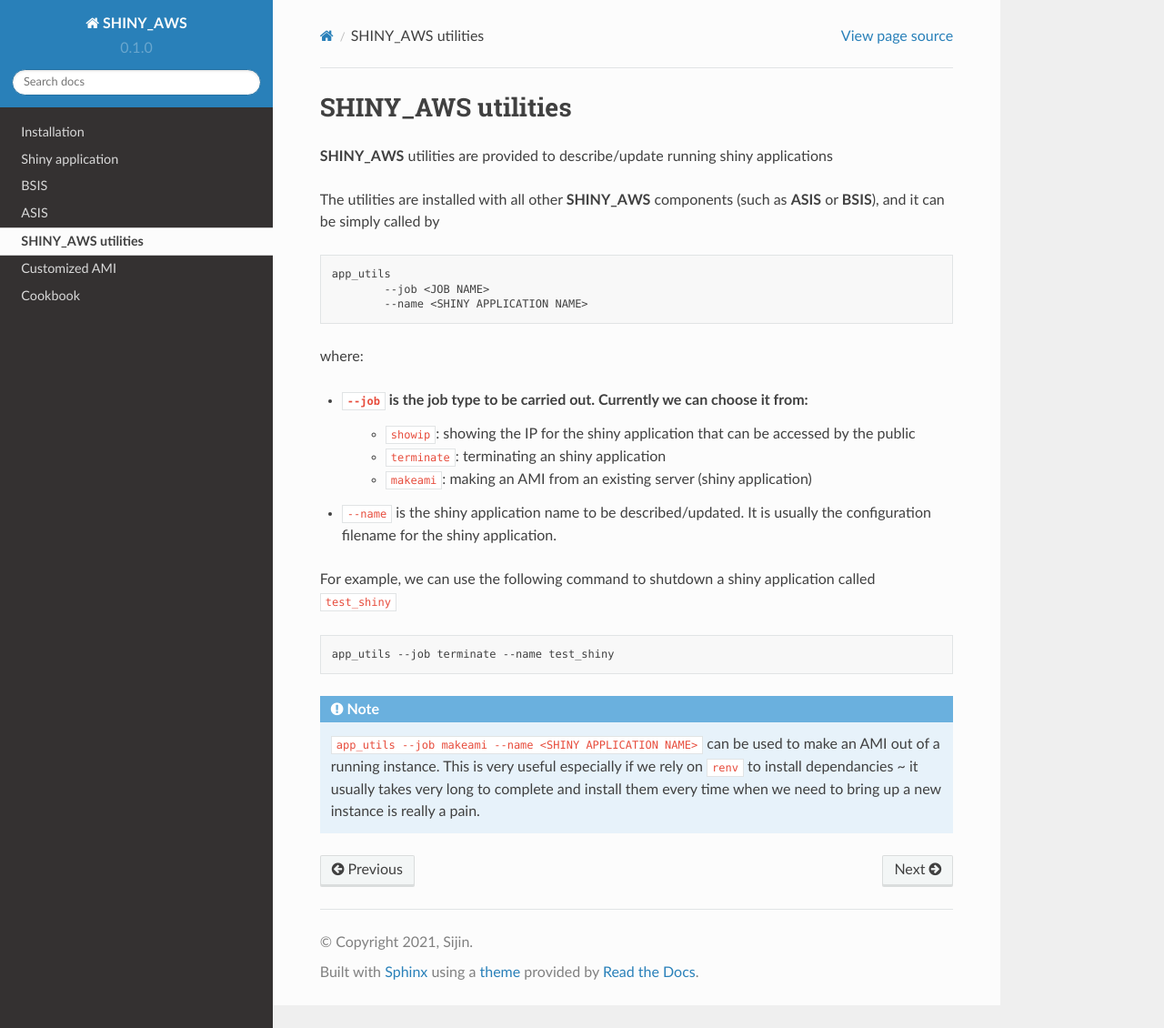
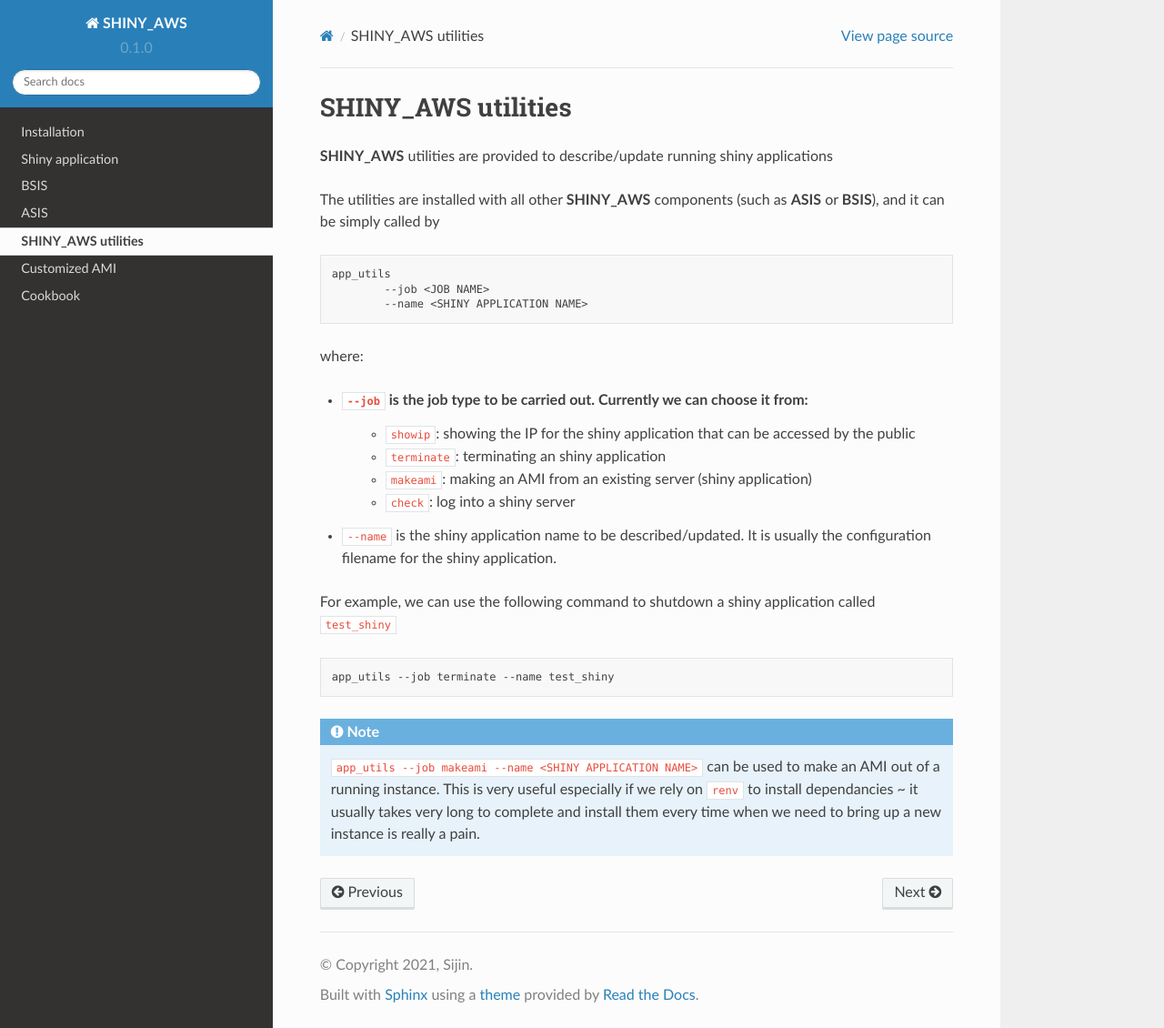
Before and after one commit to jzanetti/shiny_aws, a Sphinx documentation site: the page built from doc/source/Utilities.rst, in a window 1280 px wide and 1130 px high. Shown: the whole window at 91% size. Built offline with Sphinx 7.4.7 and the Read the Docs theme 2.0.0, drawn with Linux system fonts in a browser that asks for light colours.

Commit message:
update shiny doc

```diff
--- a/doc/source/Utilities.rst
+++ b/doc/source/Utilities.rst
@@ -18,6 +18,7 @@
     - ``showip``: showing the IP for the shiny application that can be accessed by the public
     - ``terminate``: terminating an shiny application
     - ``makeami``: making an AMI from an existing server (shiny application)
+    - ``check``: log into a shiny server
 
 - ``--name`` is the shiny application name to be described/updated. It is usually the configuration filename for the shiny application.
 
```
